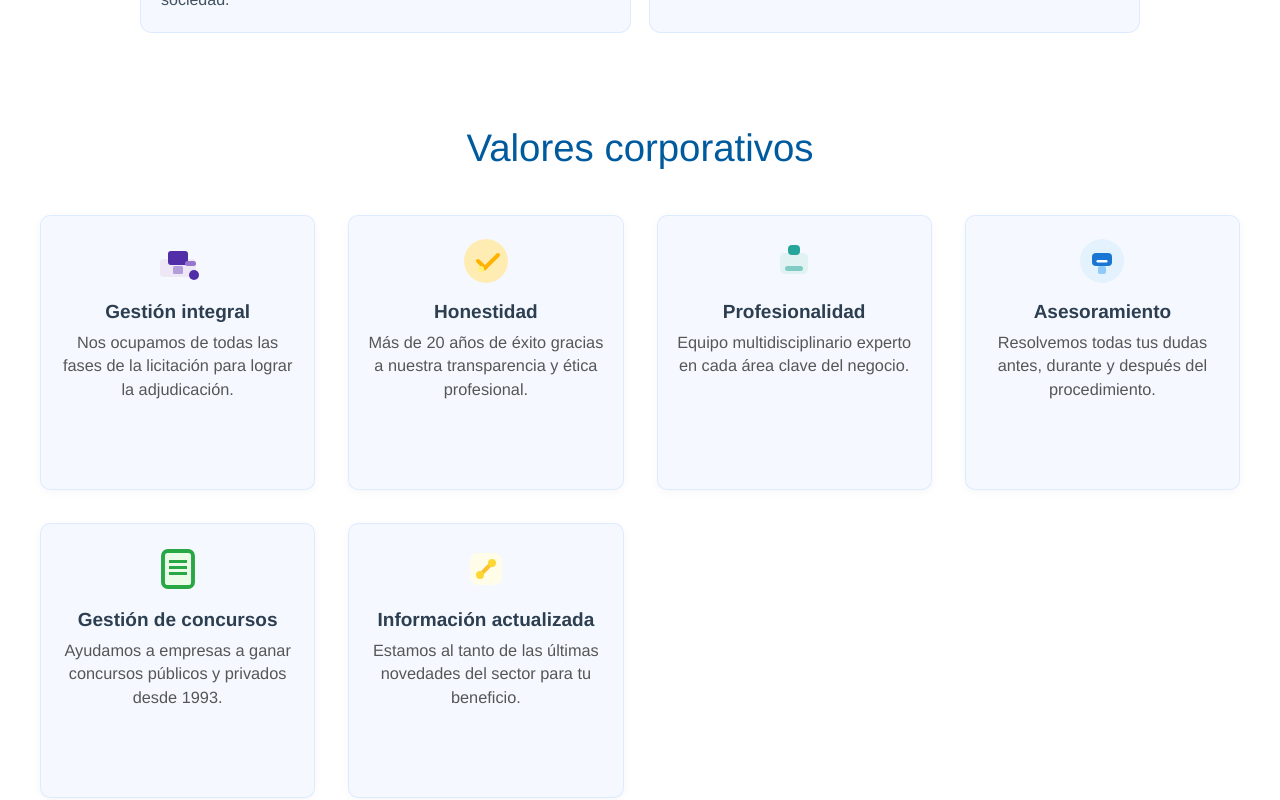
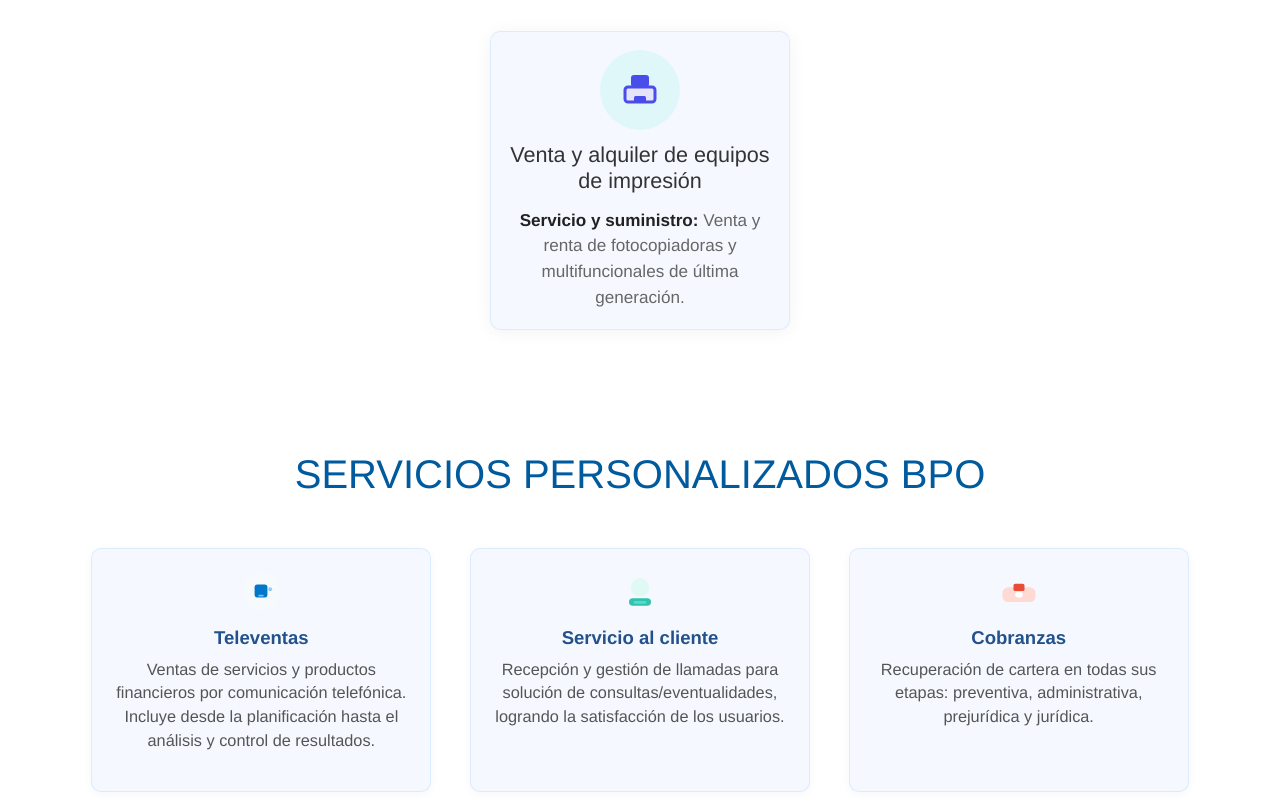
Before and after one commit to Albeiro2/ocacionales, a React (Vite) app: page / in a window 1280 px wide. Shown: the part 520-1320 px from the top of the page. Built offline with nearby package versions, Linux system fonts and the light colour scheme.

Commit message:
version 2.0

```diff
--- a/src/assets/assets.js
+++ b/src/assets/assets.js
@@ -9,12 +9,14 @@ import aliado6 from './aliado6.jpg';
 import aliado7 from './aliado7.jpg';
 import cafe from './cafe.jpg';
 import mision from './mision.jpg';
+import oficina from './oficina.jpeg';
 
 export const images = {
     fondo,
     logo,
     cafe,
     mision,
+    oficina,
     aliados:[
         aliado1,
         aliado2,
--- a/src/components/Menu/MenuBar.jsx
+++ b/src/components/Menu/MenuBar.jsx
@@ -94,20 +94,20 @@ const MenuBar = () => {
         <ul className="navbar-links">
           <li>
             <a
+              href="#service"
+              onClick={() => handleNavigation('service')}
+              className={activeSection === 'service' ? 'active' : ''}
+            >
+              Servicios
+            </a>
+          </li>
+           <li>
+            <a
               href="#about"
               onClick={() => handleNavigation('about')}
               className={activeSection === 'about' ? 'active' : ''}
             >
               ¿Quiénes somos?
-            </a>
-          </li>
-          <li>
-            <a
-              href="#service"
-              onClick={() => handleNavigation('service')}
-              className={activeSection === 'service' ? 'active' : ''}
-            >
-              Servicios
             </a>
           </li>
           <li>
--- a/src/page/About/About.css
+++ b/src/page/About/About.css
@@ -124,6 +124,59 @@
   border: none;
 }
 
+
+/* Valores corporativos*/
+.distinciones-section {
+  padding: 60px 20px 30px 20px;
+  text-align: center;
+  background: #fff;
+}
+.distinciones-section h2 {
+  font-size: 2.4rem;
+  color: #005a9e;
+  margin-bottom: 44px;
+}
+.distinciones-grid {
+  display: grid;
+  grid-template-columns: repeat(auto-fit, minmax(240px, 1fr));
+  gap: 33px;
+  max-width: 1200px;
+  margin: 0 auto;
+}
+.distincion-card {
+  background: #fafdff;
+  border-radius: 15px;
+  box-shadow: 0 2px 10px rgba(0,0,0,0.04);
+  padding: 32px 18px 22px 18px;
+  text-align: center;
+  display: flex;
+  flex-direction: column;
+  align-items: center;
+  min-height: 275px;
+  max-width: 330px;
+  margin: 0 auto;
+  justify-content: flex-start;
+}
+.distincion-icon {
+  margin-bottom: 12px;
+  height: 55px;
+  width: 55px;
+  display: flex;
+  align-items: center;
+  justify-content: center;
+}
+.distincion-card h3 {
+  font-size: 1.19rem;
+  color: #2c3e50;
+  margin-bottom: 7px;
+  font-weight: 700;
+}
+.distincion-card p {
+  color: #565656;
+  font-size: 1.02rem;
+  line-height: 1.45;
+}
+
 /* Responsive */
 @media (max-width: 900px) {
   .about-tarjetas-grid { grid-template-columns: 1fr; }
--- a/src/page/About/About.jsx
+++ b/src/page/About/About.jsx
@@ -34,6 +34,59 @@ const CalidadIcon = () => (
     <rect x="19" y="17" width="10" height="14" rx="2" fill="#4db9e9"/>
     <circle cx="24" cy="27" r="4" fill="#fff"/>
     <path d="M18 32l6 4 6-4" stroke="#4db9e9" strokeWidth="2" fill="none"/>
+  </svg>
+);
+
+const PaperIcon = () => (
+  <svg xmlns="http://www.w3.org/2000/svg" width="48" height="48" fill="#28a745" viewBox="0 0 16 16">
+    <rect x="3" y="2" width="10" height="12" rx="1.6" fill="#eafbe8" stroke="#28a745" strokeWidth="1.3"/>
+    <rect x="5" y="5" width="6" height="1" fill="#28a745"/>
+    <rect x="5" y="7" width="6" height="1" fill="#28a745"/>
+    <rect x="5" y="9" width="6" height="1" fill="#28a745"/>
+  </svg>
+);
+
+const ComprasIcon = () => (
+  <svg width="48" height="48" viewBox="0 0 48 48">
+    <circle cx="24" cy="24" r="22" fill="#e3f2fd" />
+    <rect x="14" y="16" width="20" height="13" rx="4" fill="#1976d2"/>
+    <rect x="20" y="29" width="8" height="8" rx="2" fill="#90caf9"/>
+    <rect x="18.5" y="23" width="11" height="2.5" rx="1.2" fill="#fff"/>
+  </svg>
+);
+
+const LogisticaIcon = () => (
+  <svg width="48" height="48" viewBox="0 0 48 48">
+    <rect x="6" y="22" width="36" height="18" rx="4" fill="#ede7f6"/>
+    <rect x="14" y="14" width="20" height="14" rx="3" fill="#512da8"/>
+    <rect x="19" y="29" width="10" height="8" rx="1.5" fill="#b39ddb"/>
+    <circle cx="40" cy="38" r="5" fill="#512da8"/>
+    <rect x="31" y="24" width="11" height="5" rx="2.5" fill="#9575cd"/>
+  </svg>
+);
+
+const EstrategiaIcon = () => (
+  <svg width="48" height="48" viewBox="0 0 48 48">
+    <rect x="8" y="8" width="32" height="32" rx="8" fill="#fffde7"/>
+    <path d="M18 30 L30 18" stroke="#fbc02d" strokeWidth="4"/>
+    <circle cx="18" cy="30" r="4" fill="#fdd835"/>
+    <circle cx="30" cy="18" r="4" fill="#fdd835"/>
+  </svg>
+);
+
+const ProveedorIcon = () => (
+  <svg width="48" height="48" viewBox="0 0 48 48">
+    <rect x="10" y="16" width="28" height="21" rx="5" fill="#e0f2f1"/>
+    <rect x="18" y="8" width="12" height="10" rx="4" fill="#26a69a"/>
+    <rect x="15" y="29" width="18" height="5" rx="2.5" fill="#80cbc4"/>
+  </svg>
+);
+
+const ConfianzaIcon = () => (
+  <svg width="48" height="48" viewBox="0 0 48 48">
+    <circle cx="24" cy="24" r="22" fill="#ffecb3"/>
+    <path d="M36 18l-13 13-7-7" stroke="#ffb300" strokeWidth="4" fill="none" strokeLinecap="round"/>
+    <circle cx="19" cy="32" r="3" fill="#fff176"/>
   </svg>
 );
 
@@ -79,6 +132,43 @@ const About = () => (
         </div>
       </div>
     </section>
+
+          {/* Nos destacamos en */}
+<section className="distinciones-section">
+  <h2>Valores corporativos</h2>
+  <div className="distinciones-grid">
+    <div className="distincion-card">
+      <div className="distincion-icon"><LogisticaIcon /></div>
+      <h3>Gestión integral</h3>
+      <p>Nos ocupamos de todas las fases de la licitación para lograr la adjudicación.</p>
+    </div>
+    <div className="distincion-card">
+      <div className="distincion-icon"><ConfianzaIcon /></div>
+      <h3>Honestidad</h3>
+      <p>Más de 20 años de éxito gracias a nuestra transparencia y ética profesional.</p>
+    </div>
+    <div className="distincion-card">
+      <div className="distincion-icon"><ProveedorIcon /></div>
+      <h3>Profesionalidad</h3>
+      <p>Equipo multidisciplinario experto en cada área clave del negocio.</p>
+    </div>
+    <div className="distincion-card">
+      <div className="distincion-icon"><ComprasIcon /></div>
+      <h3>Asesoramiento</h3>
+      <p>Resolvemos todas tus dudas antes, durante y después del procedimiento.</p>
+    </div>
+    <div className="distincion-card">
+      <div className="distincion-icon"><PaperIcon /></div>
+      <h3>Gestión de concursos</h3>
+      <p>Ayudamos a empresas a ganar concursos públicos y privados desde 1993.</p>
+    </div>
+    <div className="distincion-card">
+      <div className="distincion-icon"><EstrategiaIcon /></div>
+      <h3>Información actualizada</h3>
+      <p>Estamos al tanto de las últimas novedades del sector para tu beneficio.</p>
+    </div>
+  </div>
+</section>
   </div>
 );
 
--- a/src/page/HomePage/HomePage.jsx
+++ b/src/page/HomePage/HomePage.jsx
@@ -21,12 +21,15 @@ const HomePage = () => {
 
   return (
     <div>
+
+      <section id="service">
+        <Service />
+      </section>
+
       <section id="about">
         <About />
       </section>
-      <section id="service">
-        <Service />
-      </section>
+
       <section id="plan">
         <Plan />
       </section>
--- a/src/page/Service/Service.css
+++ b/src/page/Service/Service.css
@@ -190,56 +190,6 @@
   .benefit-item { min-height: 110px; }
 }
 
-.distinciones-section {
-  padding: 60px 20px 30px 20px;
-  text-align: center;
-  background: #fff;
-}
-.distinciones-section h2 {
-  font-size: 2.4rem;
-  color: #005a9e;
-  margin-bottom: 44px;
-}
-.distinciones-grid {
-  display: grid;
-  grid-template-columns: repeat(auto-fit, minmax(240px, 1fr));
-  gap: 33px;
-  max-width: 1200px;
-  margin: 0 auto;
-}
-.distincion-card {
-  background: #fafdff;
-  border-radius: 15px;
-  box-shadow: 0 2px 10px rgba(0,0,0,0.04);
-  padding: 32px 18px 22px 18px;
-  text-align: center;
-  display: flex;
-  flex-direction: column;
-  align-items: center;
-  min-height: 275px;
-  max-width: 330px;
-  margin: 0 auto;
-  justify-content: flex-start;
-}
-.distincion-icon {
-  margin-bottom: 12px;
-  height: 55px;
-  width: 55px;
-  display: flex;
-  align-items: center;
-  justify-content: center;
-}
-.distincion-card h3 {
-  font-size: 1.19rem;
-  color: #2c3e50;
-  margin-bottom: 7px;
-  font-weight: 700;
-}
-.distincion-card p {
-  color: #565656;
-  font-size: 1.02rem;
-  line-height: 1.45;
-}
 
 /* NUEVO: Servicios personalizados BPO */
 .bpo-section {
@@ -249,11 +199,9 @@
 }
 
 .bpo-section h2 {
-  font-size: 2rem;
-  margin-bottom: 34px;
-  color: #0077c8;
-  font-weight: 700;
-  letter-spacing: 1px;
+   font-size: 2.5rem;
+  color: #005a9e;
+  margin-bottom: 50px;
 }
 
 .bpo-grid {
@@ -410,6 +358,8 @@
   margin-bottom: 12px;
 }
 
+
+
 @media (max-width: 900px) {
   .distinciones-section h2 { font-size: 1.32rem; }
   .distincion-card { min-height: 190px; }
--- a/src/page/Service/Service.jsx
+++ b/src/page/Service/Service.jsx
@@ -122,43 +122,6 @@ const Service = () => {
   return (
     <div className="service-page-container">
       {/* Hero */}
-      {/* Nos destacamos en */}
-<section className="distinciones-section">
-  <h2>Valores corporativos</h2>
-  <div className="distinciones-grid">
-    <div className="distincion-card">
-      <div className="distincion-icon"><LogisticaIcon /></div>
-      <h3>Gestión integral</h3>
-      <p>Nos ocupamos de todas las fases de la licitación para lograr la adjudicación.</p>
-    </div>
-    <div className="distincion-card">
-      <div className="distincion-icon"><ConfianzaIcon /></div>
-      <h3>Honestidad</h3>
-      <p>Más de 20 años de éxito gracias a nuestra transparencia y ética profesional.</p>
-    </div>
-    <div className="distincion-card">
-      <div className="distincion-icon"><ProveedorIcon /></div>
-      <h3>Profesionalidad</h3>
-      <p>Equipo multidisciplinario experto en cada área clave del negocio.</p>
-    </div>
-    <div className="distincion-card">
-      <div className="distincion-icon"><ComprasIcon /></div>
-      <h3>Asesoramiento</h3>
-      <p>Resolvemos todas tus dudas antes, durante y después del procedimiento.</p>
-    </div>
-    <div className="distincion-card">
-      <div className="distincion-icon"><PaperIcon /></div>
-      <h3>Gestión de concursos</h3>
-      <p>Ayudamos a empresas a ganar concursos públicos y privados desde 1993.</p>
-    </div>
-    <div className="distincion-card">
-      <div className="distincion-icon"><EstrategiaIcon /></div>
-      <h3>Información actualizada</h3>
-      <p>Estamos al tanto de las últimas novedades del sector para tu beneficio.</p>
-    </div>
-  </div>
-</section>
-
 
       {/* Servicios */}
       <section className="how-it-works-section">
```
Also changed, not shown: src/assets/oficina.jpeg (added).
